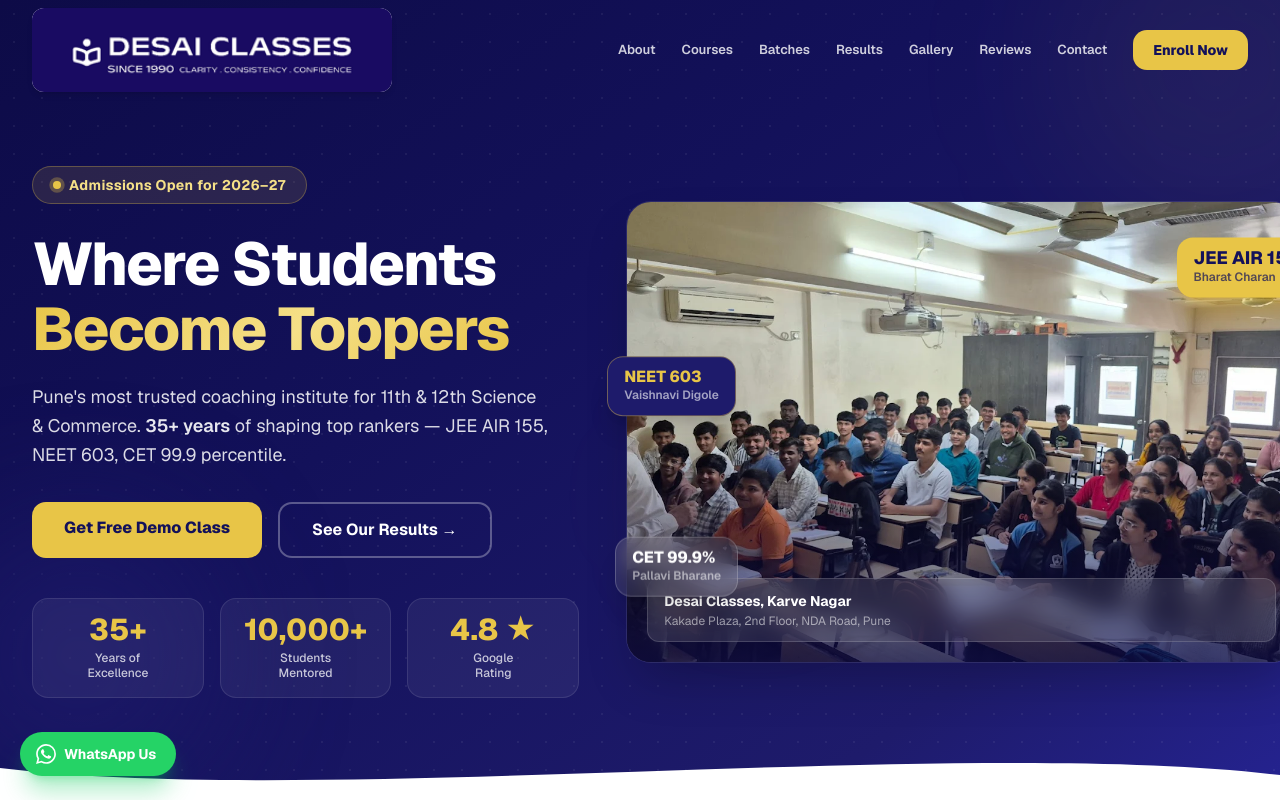
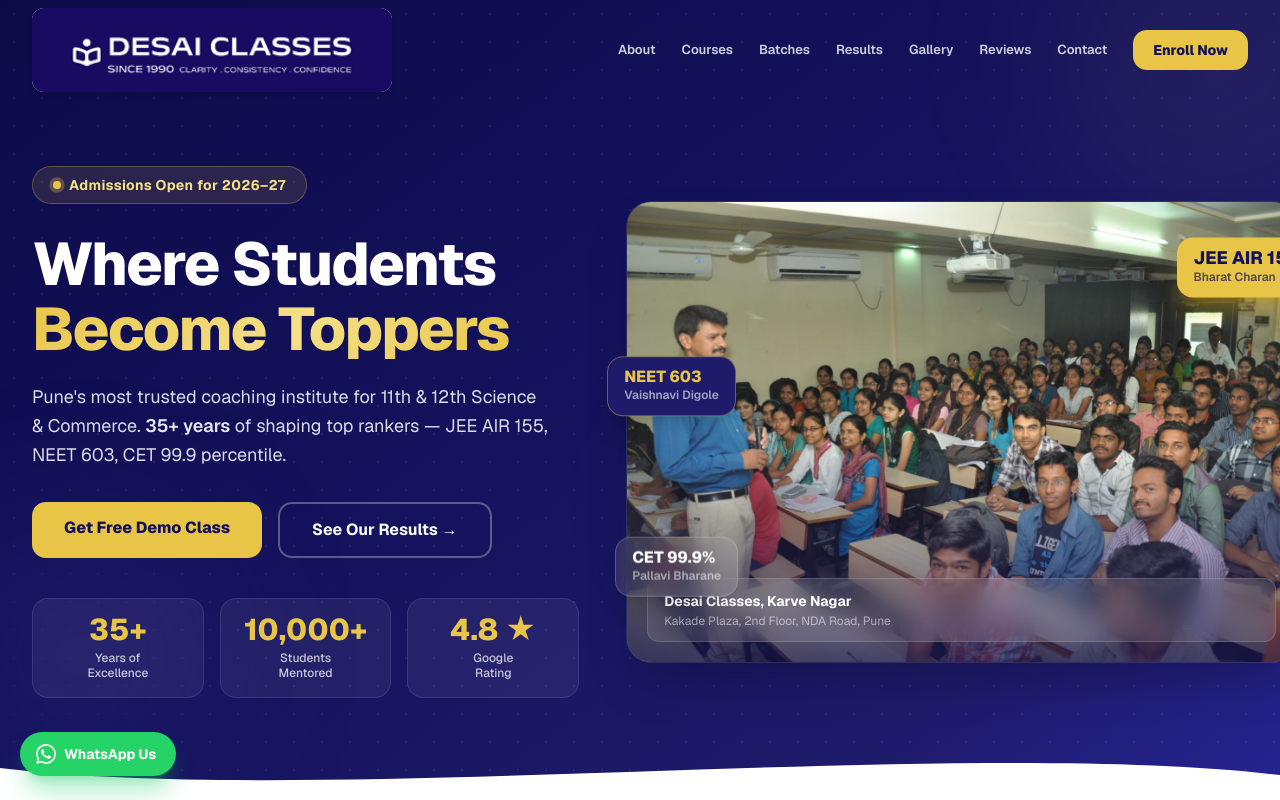
Before and after one commit to pratikdesai74/desai-classes-website, a Next.js app: page / in a window 1280 px wide. Shown: the top 800 px of the page. Built offline with nearby package versions, Linux system fonts and the light colour scheme.

Commit message:
Revert hero image to classroom-hero.jpg

```diff
--- a/src/components/Hero.tsx
+++ b/src/components/Hero.tsx
@@ -99,8 +99,8 @@ export default function Hero() {
               {/* Main image — wide landscape to show full classroom + teacher */}
               <div className="relative aspect-[16/11] w-full rounded-3xl overflow-hidden shadow-2xl ring-1 ring-white/10">
                 <Image
-                  src="/images/batch-classroom-active.webp"
-                  alt="Desai Classes — Teacher and Students"
+                  src="/images/classroom-hero.jpg"
+                  alt="Desai Classes — Students in classroom"
                   fill
                   priority
                   className="object-cover object-center"
```
